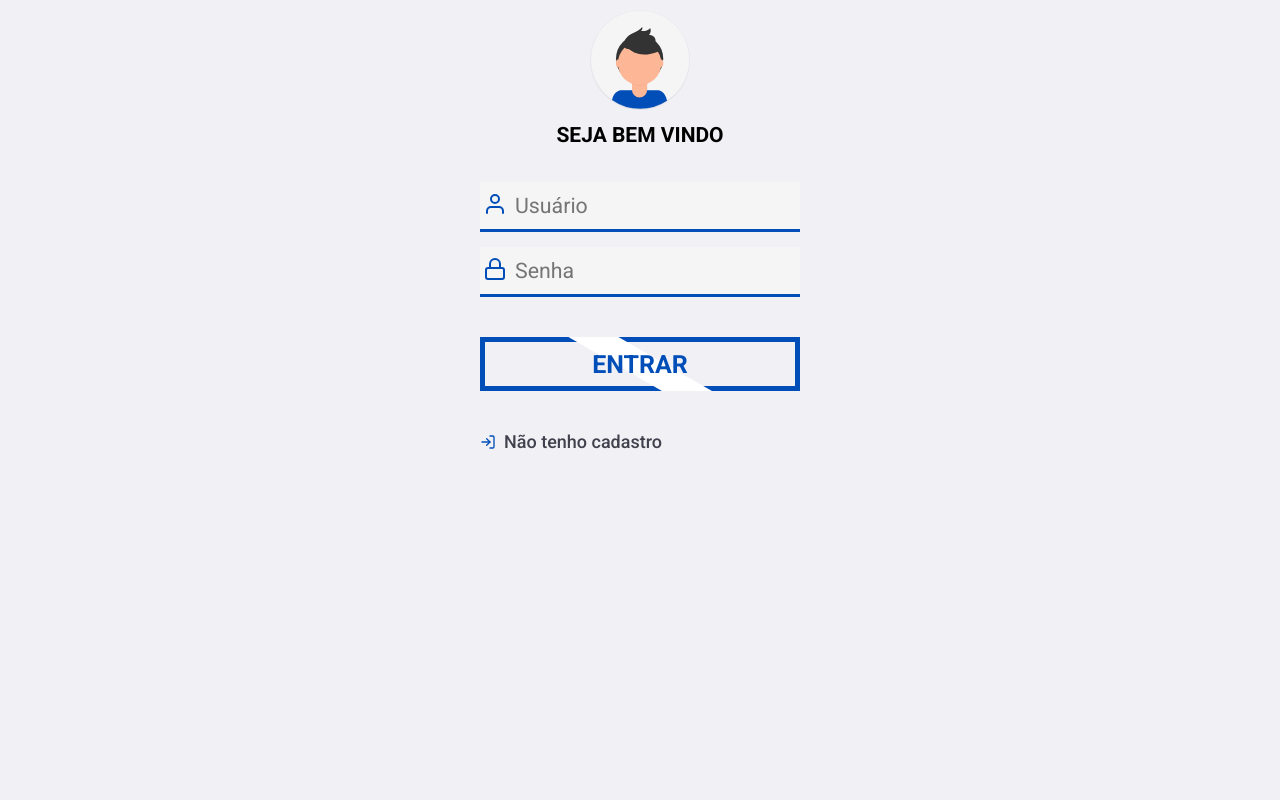
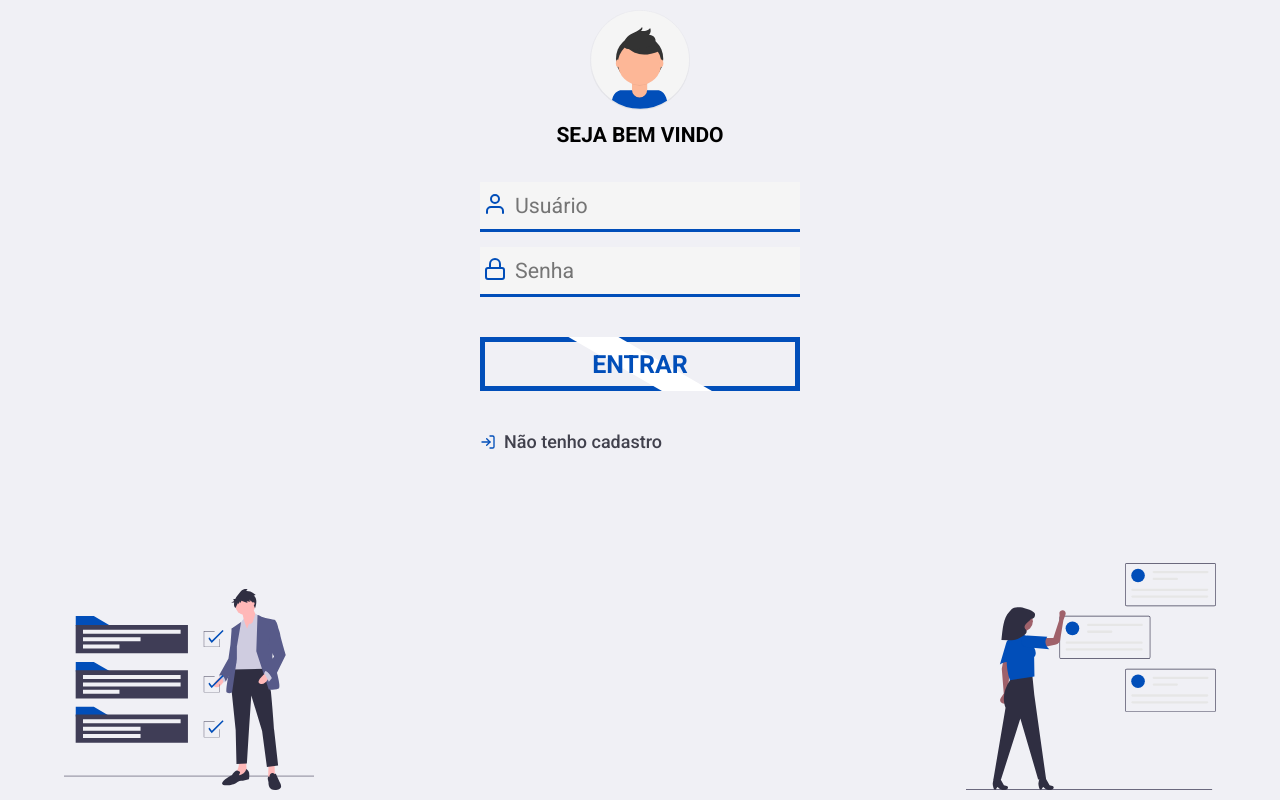
Before and after one commit to CaioHenriqueMachado/VIPER-TASKS-project, a React (Create React App) app in the folder web/: page / in a window 1280 px wide. Built offline with nearby package versions, Linux system fonts and the light colour scheme.

Commit message:
finalização login e registre se

```diff
--- a/web/public/index.html
+++ b/web/public/index.html
@@ -1,5 +1,5 @@
 <!DOCTYPE html>
-<html lang="en">
+<html lang="PT-br">
   <head>
     <meta charset="utf-8" />
     <link rel="icon" href="%PUBLIC_URL%/favicon.ico" />
--- a/web/src/pages/Logon/index.js
+++ b/web/src/pages/Logon/index.js
@@ -5,7 +5,10 @@ import './styles.css';
 
 import logoImg from '../../assests/logo1.svg';
 import avatarImg from '../../assests/avatar.svg';
-import wallpaperLogon from '../../assests/wallpaperLogon.png';
+
+import wallpaperOne from '../../assests/wallpaperImage2.svg';
+import wallpaperTwo from '../../assests/wallpaperImage1.svg';
+
 
 import api from '../../services/api';
 
@@ -55,6 +58,7 @@ return(
 								className='logon'
 								value={login}
 								onChange={ e => setLogin(e.target.value) }
+								required
 								minLength='8'
 								maxLength='20'
 							/>
@@ -69,6 +73,7 @@ return(
 								type="password"
 								value={password}
 								onChange={ e => setPassword(e.target.value) }
+								required
 								minLength='8'
 								maxLength='20'
 							/>
@@ -85,9 +90,10 @@ return(
 					</Link>
 					</form>
 				</section>
-				{/* <div className="painel-logon">
-					<img src={wallpaperLogon} alt="painel" width={300}/>
-				</div> */}
+				<div className="painel-logon">
+					<img src={wallpaperOne} className='left' alt="painel"/>
+					<img src={wallpaperTwo} className='right' alt="painel"/>
+				</div>
 			<Error message={message} validate={validate} />
 		</div>
 	</>
--- a/web/src/pages/Logon/styles.css
+++ b/web/src/pages/Logon/styles.css
@@ -59,9 +59,16 @@ input.logon {
 }
 .container div.painel-logon img {
 	position: absolute;
-	width: 550px;
-	bottom: 0;
-	left: 0;
+	width: 250px;
+	bottom: 10px;
+
+}
+.container div.painel-logon img.left {
+  left: 5%;
+}
+
+.container div.painel-logon img.right {
+	right: 5%;
 }
 
 /* ---------------------------------BUTTON---------------------------------------- */
--- a/web/src/pages/Register/index.js
+++ b/web/src/pages/Register/index.js
@@ -5,7 +5,8 @@ import { FiArrowLeft, FiUser, FiLock, FiMail } from 'react-icons/fi';
 import './styles.css';
 import logoImg from '../../assests/logo1.svg';
 import avatarImg from '../../assests/avatar.svg';
-
+import wallpaperOne from '../../assests/wallpaperImage2.svg';
+import wallpaperTwo from '../../assests/wallpaperImage1.svg';
 
 import api from '../../services/api';
 
@@ -120,6 +121,11 @@ export default function Register() {
 				</Link>
                 </form>
 				</section>
+                <div className="painel-logon">
+					<img src={wallpaperOne} className='left' alt="painel"/>
+					<img src={wallpaperTwo} className='right' alt="painel"/>
+				</div>
+                <Error message={message} validate={validate} />
                 </div>
         {/* <div className="register-container">
             <div className="content">
```
Also changed, not shown: web/src/assests/wallpaperImage1.svg (added), web/src/assests/wallpaperImage2.svg (added).
